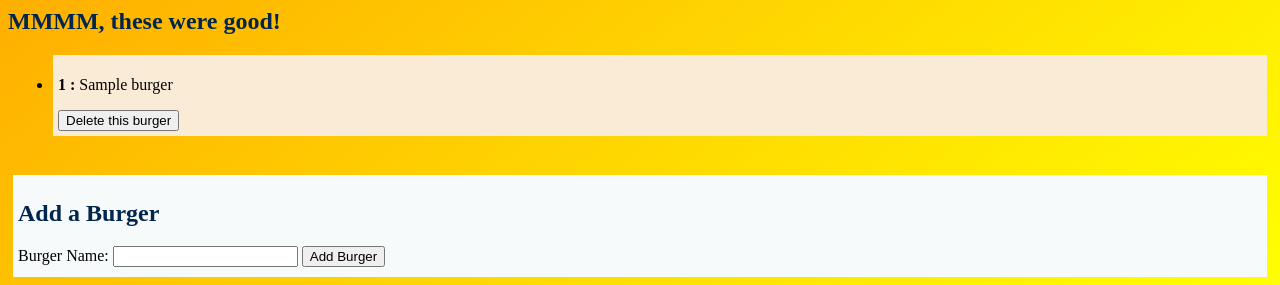
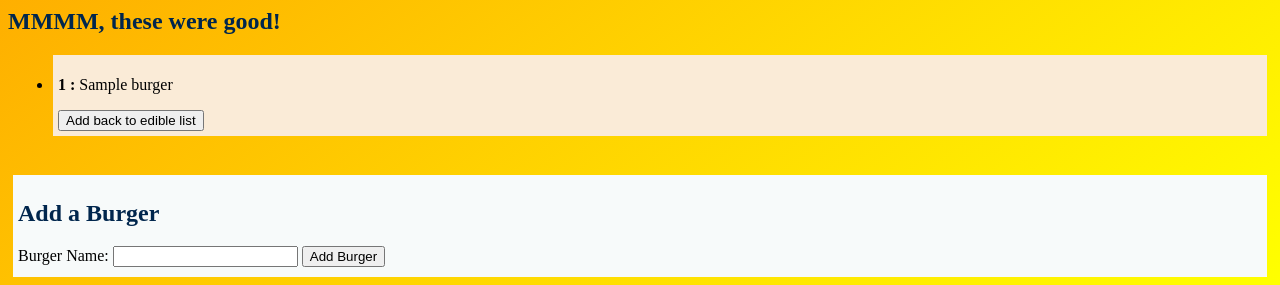
Before and after one commit to deejxue/burger, a Node server app: template views/index.handlebars in a window 1280 px wide. Shown: the part 700-985 px from the top of the page. Run offline with Node 20, Linux system fonts and the light colour scheme; the template is opened without the code that fills it: most values are stand-ins (such as "Sample title", 1, 10 or a date in 2020); some libraries are stand-ins or nearby versions.

Commit message:
final commit

```diff
--- a/views/index.handlebars
+++ b/views/index.handlebars
@@ -40,7 +40,7 @@
 
             <form action="/burgers/update/{{this.id}}?_method=PUT" method="POST">
               <input type="hidden" name="devoured" value="false">
-              <button type="submit" id="delete_btn">Delete this burger</button>
+              <button type="submit" id="delete_btn">Add back to edible list</button>
             </form>
 
           </li>
```
Also changed, not shown: public/assets/img/walkthiswayburger.gif (deleted), public/assets/img/walkthiswayburger.png (deleted).
